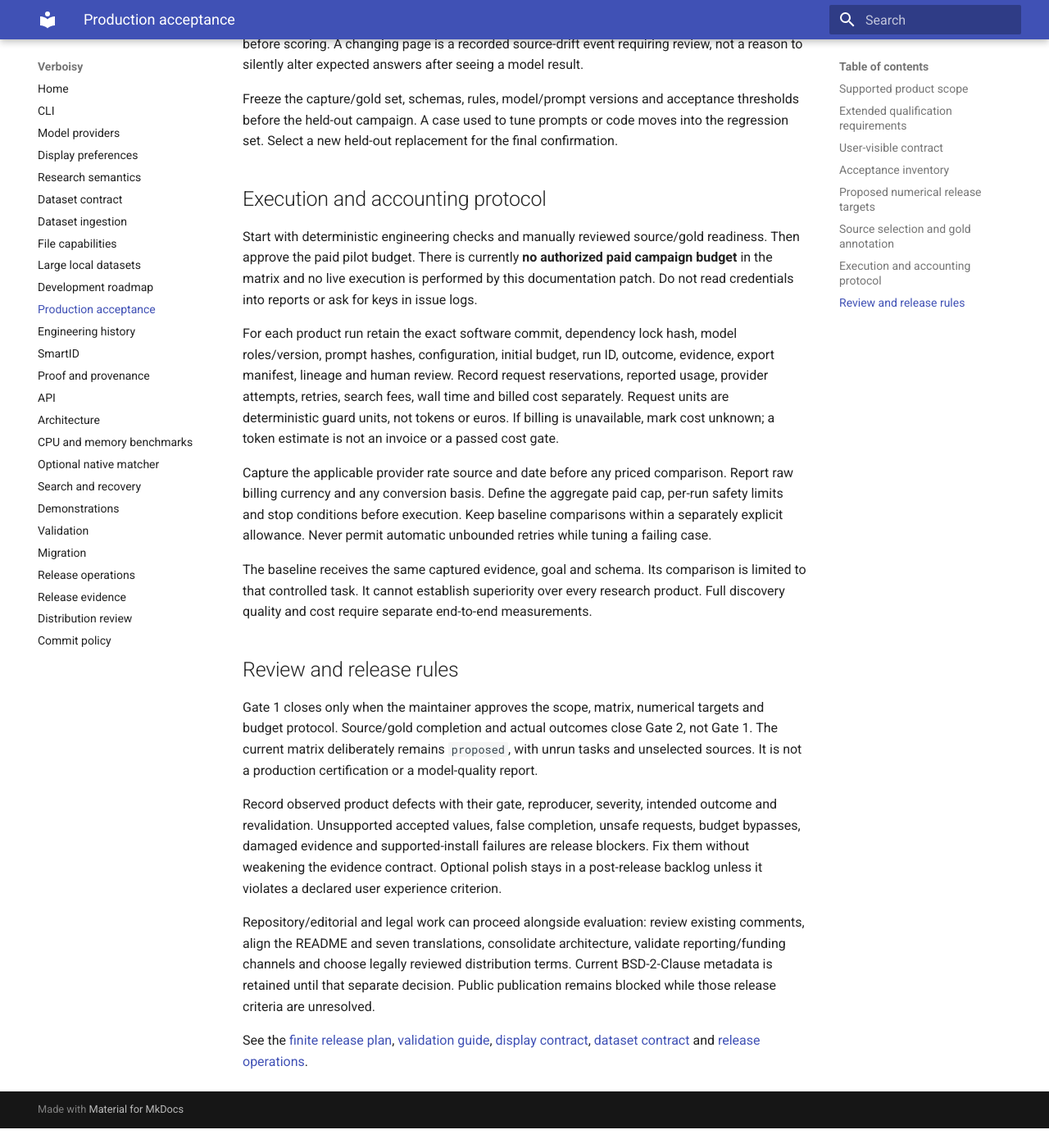
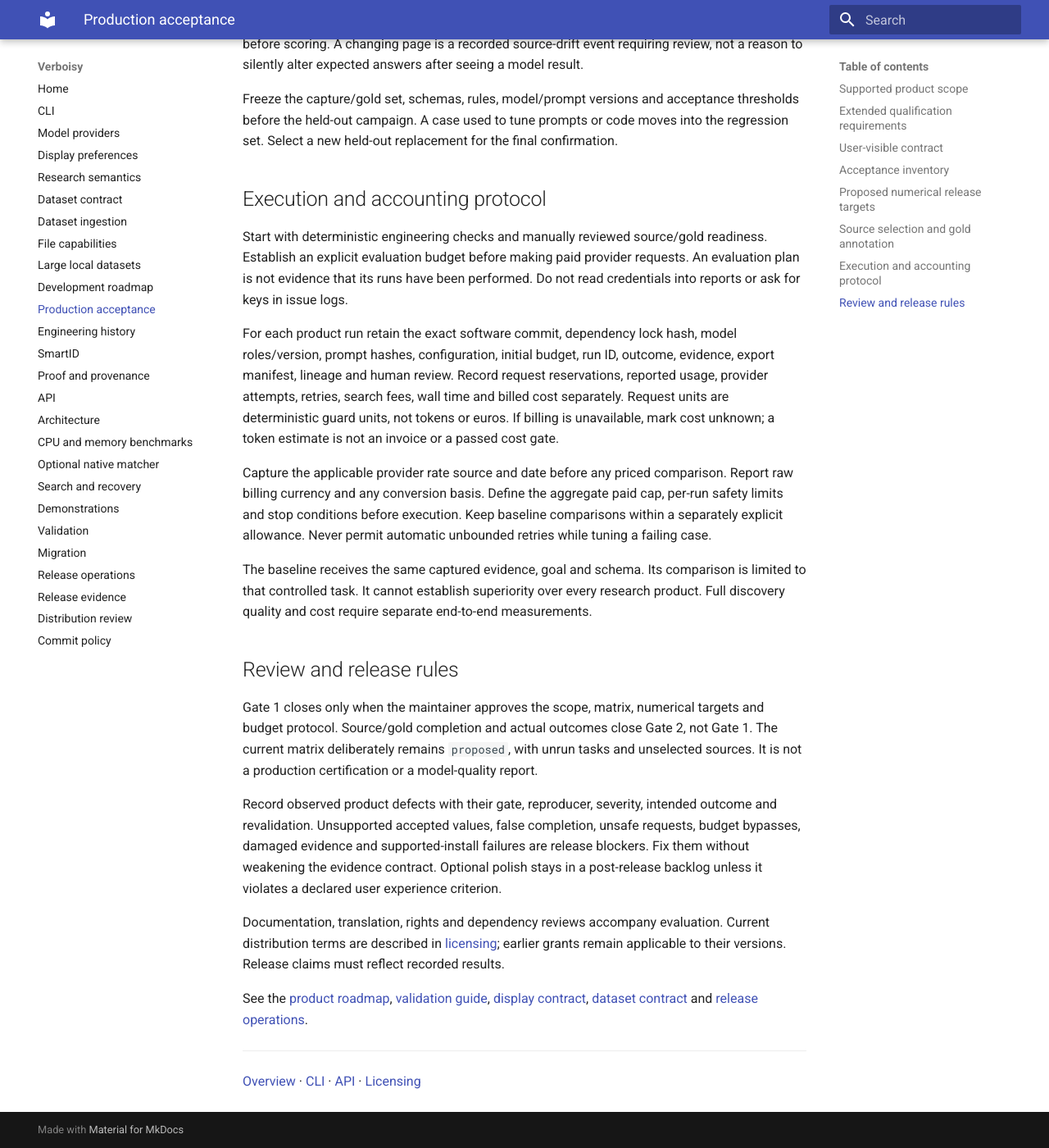
Before and after one commit to EmanueleTorrisi/verboisy, an MkDocs documentation site: the page built from docs/production-acceptance.md, in a window 1280 px wide and 1400 px high, scrolled down 4847 px. Shown: the whole window at 82% size. Built offline with MkDocs 1.6.1 and Material for MkDocs 9.7.7, drawn with Linux system fonts in a browser that asks for light colours; before the commit the page ends 6223 px from its top, so only the background shows below that.

Commit message:
docs: clarify measured production acceptance criteria

```diff
--- a/docs/production-acceptance.md
+++ b/docs/production-acceptance.md
@@ -163,8 +163,8 @@ into the regression set. Select a new held-out replacement for the final confirm
 ## Execution and accounting protocol
 
 Start with deterministic engineering checks and manually reviewed source/gold readiness.
-Then approve the paid pilot budget. There is currently **no authorized paid campaign
-budget** in the matrix and no live execution is performed by this documentation patch.
+Establish an explicit evaluation budget before making paid provider requests.
+An evaluation plan is not evidence that its runs have been performed.
 Do not read credentials into reports or ask for keys in issue logs.
 
 For each product run retain the exact software commit, dependency lock hash, model
@@ -197,12 +197,14 @@ bypasses, damaged evidence and supported-install failures are release blockers.
 without weakening the evidence contract. Optional polish stays in a post-release backlog
 unless it violates a declared user experience criterion.
 
-Repository/editorial and legal work can proceed alongside evaluation: review existing
-comments, align the README and seven translations, consolidate architecture, validate
-reporting/funding channels and choose legally reviewed distribution terms. Current
-BSD-2-Clause metadata is retained until that separate decision. Public publication remains
-blocked while those release criteria are unresolved.
+Documentation, translation, rights and dependency reviews accompany evaluation.
+Current distribution terms are described in [licensing](licensing.md); earlier grants
+remain applicable to their versions. Release claims must reflect recorded results.
 
-See the [finite release plan](development-roadmap.md), [validation guide](validation.md),
+See the [product roadmap](development-roadmap.md), [validation guide](validation.md),
 [display contract](presentation.md), [dataset contract](contracts.md) and
 [release operations](release.md).
+
+---
+
+[Overview](index.md) · [CLI](cli.md) · [API](api.md) · [Licensing](licensing.md)
```
